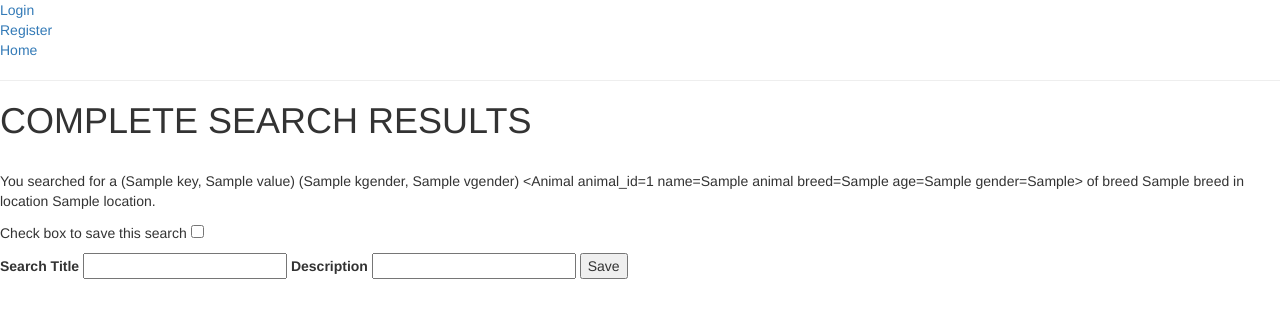
After one commit to aamays/petfinder_project, a Flask app: template templates/results_complete.html in a window 1280 px wide. The commit adds this page. Shown: the top 318 px of the page. Run offline with Flask 2, Linux system fonts and the light colour scheme; tables that the repository leaves empty hold one stand-in row (values such as "Sample post"); the template is opened without the code that fills it: values that come from a table or form of the project are taken from there, most other values are stand-ins (such as "Sample title", 1, 10 or a date in 2020); some libraries are stand-ins or nearby versions.

Commit message:
added jquery to save searches, created drop down for breeds.

```diff
--- a/server.py
+++ b/server.py
@@ -5,7 +5,7 @@ from jinja2 import StrictUndefined
 from flask import Flask, render_template, request, flash, redirect, session, jsonify
 from flask_debugtoolbar import DebugToolbarExtension
 
-from model import connect_to_db, db, User, Animal, Shelter, UserAnimal
+from model import connect_to_db, db, User, Animal, Shelter, UserAnimal, UserSearch
 
 import os, sys
 import petfinder
@@ -33,11 +33,19 @@ def index():
     ages = ["Baby", "Young", "Adult", "Senior"]
     sizes = {'S': 'small', 'M': 'medium', 'L': 'large', 'XL': 'extra large'}
     genders = {"F": "female", "M": "male"}
-    # breeds = add this
+    dog_breeds = {"dogs": ["None", "American Bulldog", "Australian Cattledog",
+                  "American Staffordshire Terrier", "Beagle", "Border Collie",
+                  "Boxer", "Chihuahua", "Dachshund", "German Shepherd","Labrador Retriever",
+                  "Mixed Breed", "Pit Bull Terrier", "Yorkshire Terrier"]}
+    cat_breeds = {"cats": ["None", "American Shorthair", "Calico", "Domestic Long Hair",
+                 "Domestic Medium Hair", "Domestic Short Hair", "Siamese", "Tabby",
+                 "Tabby-Brown", "Tabby-Gray","Tabby-Orange", "Tortoiseshell", "Tuxedo"]}
 
     return render_template("home.html",
                            animals=animals, ages=ages,
-                           sizes=sizes, genders=genders)
+                           sizes=sizes, genders=genders,
+                           dog_breeds=dog_breeds,
+                           cat_breeds=cat_breeds)
 
 
 @app.route('/register', methods=['GET'])
@@ -74,7 +82,7 @@ def register_process():
     db.session.add(new_user)
     db.session.commit()
 
-    flash("Welcome %s %s!  You now have an account with Fur Finder. \
+    flash("Welcome %s %s!  You now have an account with Paws Finder. \
           Your username is your email address, %s."
           % (first_name, last_name, email))
     return redirect("/")
@@ -149,6 +157,8 @@ def process_search():
     else:
         location = zipcode
 
+
+
     # Call api and process search, note variables are singular.
     pets = api.pet_find(location=location,
                             animal=animal,
@@ -190,16 +200,15 @@ def process_complete_search():
     size = request.args.get("size")
     gender = request.args.get("gender")
     breed= request.args.get("breed")
-    # dict to enable users to save their searches
-    search_info = {'zipcode':zipcode,
-                   'animal': animal,
-                   'age': age,
-                   'size': size,
-                   'gender': gender,
-                   'breed': breed}
 
-    session['last_search'] = search_info
-    # add condition for dog breed versus cat breed
+    search_info = {"zipcode":zipcode,
+                   "animal": animal,
+                   "age": age,
+                   "size": size,
+                   "gender": gender,
+                   "breed": breed}
+
+    session["last_search"] = search_info
 
     # assign location to either zipcode or city, state
     if not zipcode:
@@ -222,7 +231,7 @@ def process_complete_search():
     pet_list = []
     # loop through a range from the api call
     # append to pet_list
-    for i in range(20):
+    for i in range(30):
         pet = pets.next()
         pet_list.append(pet)
 
@@ -236,37 +245,60 @@ def process_complete_search():
                             gender=gender, # user form input
                             breed=breed,
                             pets=pet_list,
-                            search_info = search_info)
+                            search_info=search_info)
 
 
 @app.route("/save-search.json", methods=["POST"])
 def save_search_results():
     """Save search criteria."""
 
-    # Get form variables
-    zipcode = request.form.get("zipcode")
-    animal = request.form.get("animal")
-    age = request.form.get("age")
-    size = request.form.get("size")
-    gender = request.form.get("gender")
-    breed= request.form.get("breed")
+    #get credentials from form
+    title = request.form.get("title")
+    description = request.form.get("description")
 
-    saved_searches = UserSearch(user_id=user_id,
-                                zipcode=session['last_search']['zipcode'],
-                                animal=session['last_search']['animal'],
-                                age=session['last_search']['age'],
-                                size=session['last_search']['size'],
-                                gender=session['last_search']['gender'],
-                                breed=session['last_search']['breed'])
+    saved_search = UserSearch(user_id=session["user_id"],
+                              zipcode=session['last_search']['zipcode'],
+                              animal=session['last_search']['animal'],
+                              age=session['last_search']['age'],
+                              size=session['last_search']['size'],
+                              gender=session['last_search']['gender'],
+                              breed=session['last_search']['breed'],
+                              title=title,
+                              description=description)
 
     # We need to add to the session or it won't ever be stored
-    db.session.add(saved_searches)
+    db.session.add(saved_search)
     # Once we're done, we should commit our work
     db.session.commit()
 
-    results = {"message": "Your search was saved."}
+    results = {"success": True,
+    "message": "Your search is saved!"}
 
     return jsonify(results)
+
+@app.route("/get-saved-searches.json", methods=["GET"])
+def get_saved_searches():
+    """Retrieve saved searches from dB."""
+    loggedin_user = session.get("user_id")#session is a dict, so .get() enables
+    #value of user_id to be returned
+
+    if loggedin_user:
+        searches = UserSearch.query.filter(UserSearch.user_id == loggedin_user).all()
+    else:
+        flash("You need to be logged in to see your saved searches!  Do it NOW!")
+        return redirect("/")
+
+    saved_searches = []
+
+    for search in searches:
+        search_dict = {}
+        search_dict["title"] = search.title
+        search_dict["description"] = search.description
+        search_dict["usersearch_id"] = search.user_search_id
+        saved_searches.append(search_dict)
+
+
+    return jsonify(saved_searches)
 
 
 if __name__ == "__main__":
--- /dev/null
+++ b/static/pawsfinder.js
@@ -0,0 +1,77 @@
+"use strict"
+
+$(document).ready(function(){
+
+//THIS IS THE CODE FOR EXECUTING THE LOGIN
+//event listener to login form
+$("#login-form").submit(doLogin);
+  // event handler function
+  function doLogin(evt) {
+      //keep the form from going to a new page
+      evt.preventDefault();
+      //get the form values
+      var email = $("#email-field").val();
+      var password = $("#password-field").val();
+
+      //pack up the form values into an object
+      var formData = {"email": email,
+                      "password": password};
+
+      //make the AJAX request
+      $.post("/login.json", formData, function(results){
+            console.log("results: ", results);
+            var success = results.success;
+
+            if (success === true) {
+                //change message to show logged in status
+                $("#logged-in-status").html("Welcome " + results.firstname + " you are logged in!");
+                //hide login form
+                $("#login-form").hide();
+                $("#logout-button").removeAttr("hidden");
+            }
+            else {
+                $("#logged-in-status").html(results.message);
+            }
+        } //end of callback function
+      ); //end of AJAX request
+}; //end of doLogin function
+
+
+//THIS IS THE CODE FOR EXECUTING THE LOGOUT
+//attach event listener to execute logout
+$("#logout-button").click(doLogout);
+  //event handler
+  function doLogout(evt) {
+      //keep the form from going to a new page
+      evt.preventDefault();
+
+      //make the AJAX request
+      $.get("/logout.json", function(results){
+            console.log("results: ", results);
+            var success = results.success;
+
+            if (success === true) {
+                //change message to show logged out status
+                console.log(results.message)
+                $("#logged-in-status").html(results.message);
+                $("#login-form").show();
+                $("#logout-button").hide();
+            }
+        } //end of callback function
+      ); //end of AJAX request
+  }; //end of logout function
+
+//THIS CODE IS FOR HIDING OR SHOWING THE BREEDS DROPDOWN
+    $("#cats").hide();
+
+  $("#cat").click(function(){
+    $("#dogs").hide();
+    $("#cats").show();
+  });
+
+    $("#dogs").click(function(){
+    $("#cats").hide();
+  });
+
+
+ });//end of document ready function
--- a/templates/base.html
+++ b/templates/base.html
@@ -1,19 +1,21 @@
 <!doctype html>
 <html>
 <head>
+    <title>Paws Finder</title>
 
-    <title>Paws Finder</title>
     <link rel="stylesheet" href="https://maxcdn.bootstrapcdn.com/bootstrap/3.3.7/css/bootstrap.min.css">
     <script src="https://ajax.googleapis.com/ajax/libs/jquery/3.1.1/jquery.min.js"></script>
-    <script src="https://maxcdn.bootstrapcdn.com/bootstrap/3.3.7/js/bootstrap.min.js"></script>
     <script src="https://code.jquery.com/jquery.js"></script>
-    <!-- our javascript -->
+    <!-- my javascript -->
     <script src="static/pawsfinder.js"></script>
+    <script src="static/savedpaws.js"></script>
+
 </head>
 <body>
 
 {% if "user_id" in session %}
-    <a href="/logout">Logout</a>
+    <a href="/logout">Logout</a><br>
+    <a id="saved-searches" href="#get-saved-searches">Saved Paws</a>
 {% else %}
     <a href="/login">Login</a>
 {% endif %}
@@ -21,6 +23,7 @@
 <a href="/register">Register</a>
 <br>
 <a href="/">Home</a></p>
+<div id="user-saved-title"></div>
 
 <hr>
 
--- a/templates/login_form.html
+++ b/templates/login_form.html
@@ -6,7 +6,7 @@
     <!-- our javascript -->
     <script src="static/pawsfinder.js"></script>
 
-<p id="logged-in-status">You are logged out.</p>
+<p id="logged-in-status">You are logged out. Thanks for visiting Paws Finder!</p>
 
 <h1>Login</h1>
 <form id="login-form">
@@ -29,7 +29,6 @@
 
 </form>
 
-<button id="logout-button" hidden>Log out!</button>
-<p id="logout-paragraph" hidden>Thanks for visiting Paws Finder!</p>
+<button id="logout-button" hidden>Log out</button>
 
 {% endblock %}
--- a/templates/results.html
+++ b/templates/results.html
@@ -3,7 +3,7 @@
 {% block content %}
 
 
-<h1>SEARCH RESULTS</h1>
+<h1>QUICK SEARCH RESULTS</h1>
 
 
 
@@ -16,7 +16,7 @@ Here are your results: </p>
   {% for pet in pets %}
     <li>
     {{ pet.name}} can be seen in shelter with the ID {{ pet.shelterId }} in {{ pet.contact.city }}.
-    <img src = "{{ pet.photos[3]['url']}}" />
+    <img src = "{{ pet.photos[1]['url']}}" />
     </li>
     <br>
   {% endfor %}
--- /dev/null
+++ b/templates/results_complete.html
@@ -0,0 +1,39 @@
+{% extends 'base.html' %}
+
+{% block content %}
+
+<h1>COMPLETE SEARCH RESULTS</h1>
+
+<br>
+<p>You searched for a {{ sizes[size] }} {{ genders[gender] }} {{ animal }} of breed {{ breed }} in location {{ location }}.<br>
+<!-- Text to save search results -->
+  <div id="save-status"> Check box to save this search
+  <input id="save-box" type="checkbox" name="searches" value="Yes"/>
+  </div>
+</p>
+<div id="save-search-form">
+    <form action="/save-search.json" method="POST">
+      <label>
+          Search Title <input id="saved-title" type="text" name="title">
+      </label>
+      <label>
+          Description <input id="saved-description" type="text" name="description">
+      </label>
+
+    <input id="save-search-button" type="submit" value="Save">
+
+    </form>
+  </p>
+</div>
+<ul>
+{% if "user_id" in session %}
+    {% for pet in pets %}
+
+      <li>  {{ pet.name}} is a {{ pet.breeds }}. {{ pet.description }}.  {{ pet.contact }}
+        <img src = "{{ pet.photos[3]['url']}}" />  </li>
+
+    {% endfor %}
+{% endif %}
+</ul>
+
+{% endblock %}
```
Also changed, not shown: model.py (+5 -4 lines), templates/home.html (+21 -4 lines).
